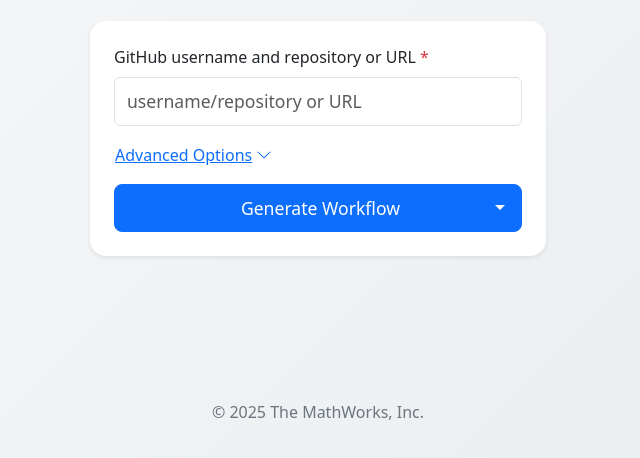
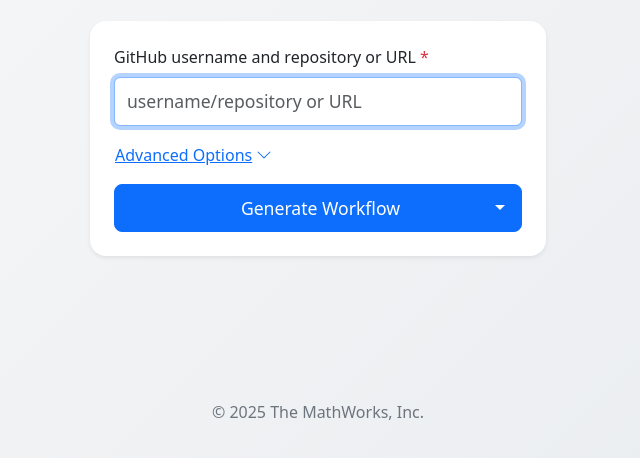
Before and after one commit to matlab-actions/workflow-generator, a website with bundled scripts: page public/index.html in a window 1280 px wide. Shown: the part 302-760 px from the top of the page, without its empty margins (322-962 px from the left). Built offline with nearby package versions, Linux system fonts and the light colour scheme.

Commit message:
Autofocus on the repo field

```diff
--- a/public/index.html
+++ b/public/index.html
@@ -53,7 +53,8 @@
                 id="repo"
                 required
                 placeholder="username/repository or URL"
-                autocomplete="off" />
+                autocomplete="off"
+                autofocus />
               <div class="invalid-feedback">
                 Please enter a valid GitHub username and repository or URL
               </div>
```
